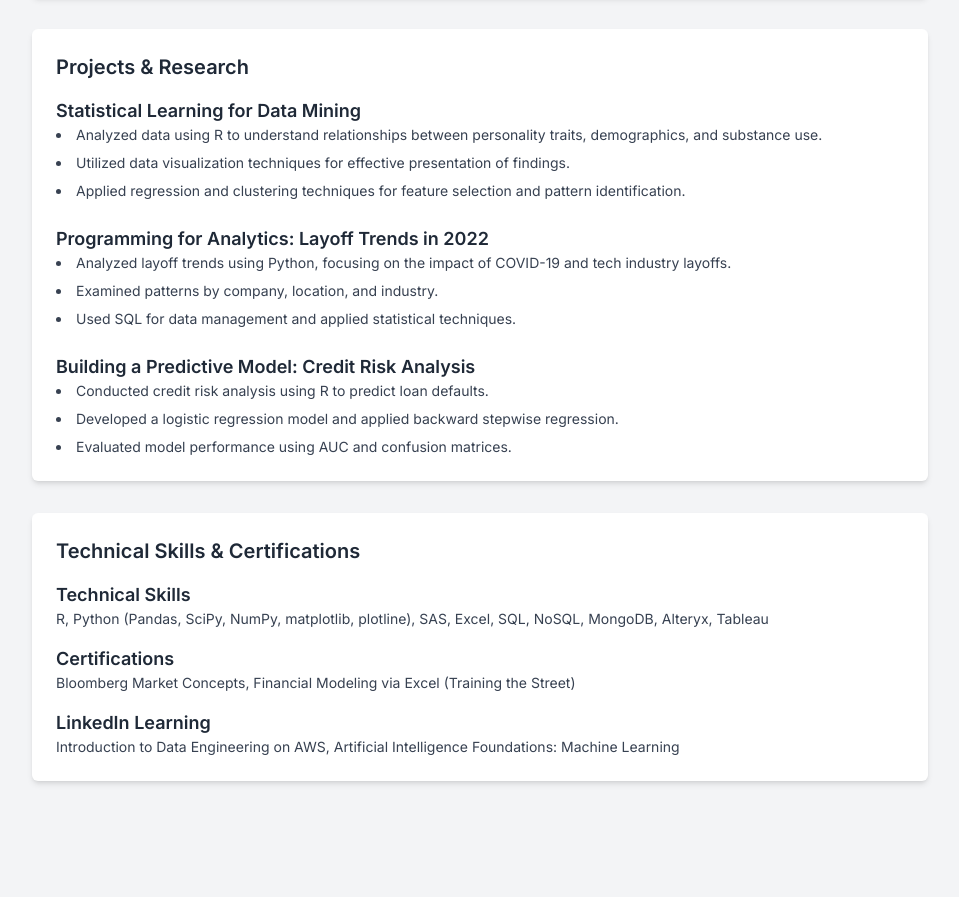
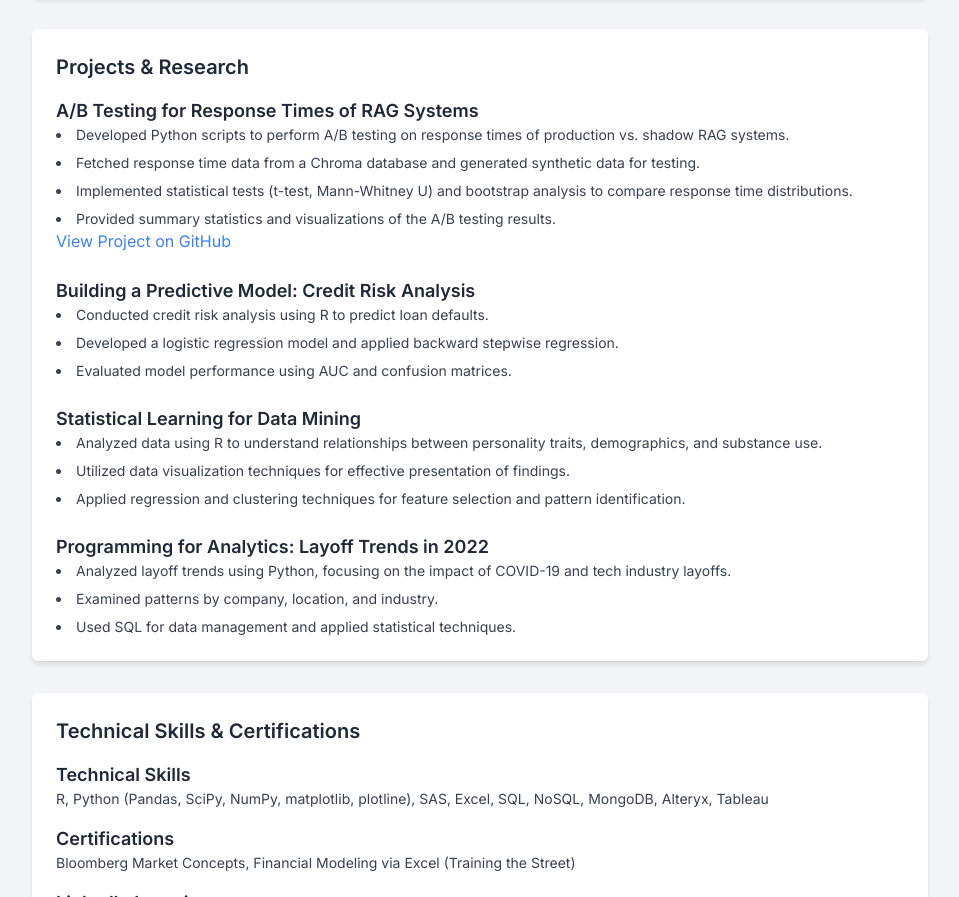
Before and after one commit to poudeldeepali/poudeldeepali.github.io, a plain HTML site: page index.html in a window 1280 px wide. Shown: the part 1263-2160 px from the top of the page, without its empty margins (160-1119 px from the left). Before the commit the page ends 2076 px from the top, so only its background shows below. Drawn offline with nearby package versions, Linux system fonts and the light colour scheme.

Commit message:
Update index.html

```diff
--- a/index.html
+++ b/index.html
@@ -117,6 +117,44 @@
         <div class="space-y-6">
           <div>
             <h3 class="text-lg font-semibold text-gray-800">
+              A/B Testing for Response Times of RAG Systems
+            </h3>
+            <ul class="list-disc list-inside text-gray-700 space-y-2 text-sm">
+              <li>
+                Developed Python scripts to perform A/B testing on response times of production vs. shadow RAG systems.
+              </li>
+              <li>
+                Fetched response time data from a Chroma database and generated synthetic data for testing.
+              </li>
+              <li>
+                Implemented statistical tests (t-test, Mann-Whitney U) and bootstrap analysis to compare response time distributions.
+              </li>
+              <li>
+                Provided summary statistics and visualizations of the A/B testing results.
+              </li>
+            </ul>
+            <a href="https://github.com/poudeldeepali/A-B-Tests-RAG-website/blob/main/ab_test_rag.py" target="_blank" rel="noopener noreferrer" class="text-blue-500 hover:underline">
+              View Project on GitHub
+            </a>
+          </div>
+          <div>
+            <h3 class="text-lg font-semibold text-gray-800">
+              Building a Predictive Model: Credit Risk Analysis
+            </h3>
+            <ul class="list-disc list-inside text-gray-700 space-y-2 text-sm">
+              <li>
+                Conducted credit risk analysis using R to predict loan defaults.
+              </li>
+              <li>
+                Developed a logistic regression model and applied backward stepwise regression.
+              </li>
+              <li>
+                Evaluated model performance using AUC and confusion matrices.
+              </li>
+            </ul>
+          </div>
+          <div>
+            <h3 class="text-lg font-semibold text-gray-800">
               Statistical Learning for Data Mining
             </h3>
             <ul class="list-disc list-inside text-gray-700 space-y-2 text-sm">
@@ -126,7 +164,7 @@
               <li>
                 Utilized data visualization techniques for effective presentation of findings.
               </li>
-               <li>
+              <li>
                 Applied regression and clustering techniques for feature selection and pattern identification.
               </li>
             </ul>
@@ -145,23 +183,6 @@
               </li>
               <li>
                 Used SQL for data management and applied statistical techniques.
-              </li>
-            </ul>
-          </div>
-
-          <div>
-            <h3 class="text-lg font-semibold text-gray-800">
-              Building a Predictive Model: Credit Risk Analysis
-            </h3>
-            <ul class="list-disc list-inside text-gray-700 space-y-2 text-sm">
-              <li>
-                Conducted credit risk analysis using R to predict loan defaults.
-              </li>
-              <li>
-                Developed a logistic regression model and applied backward stepwise regression.
-              </li>
-              <li>
-                Evaluated model performance using AUC and confusion matrices.
               </li>
             </ul>
           </div>
```
